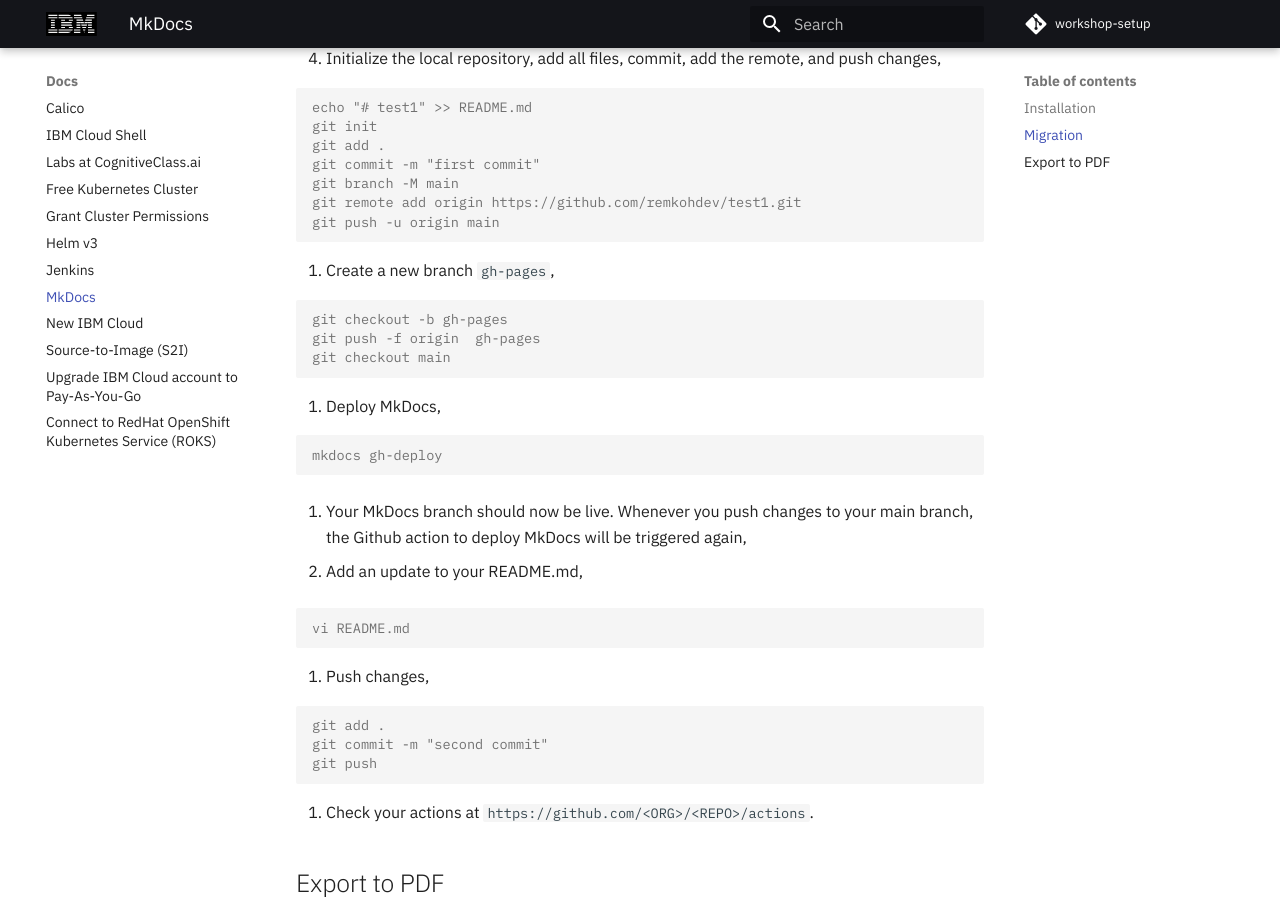
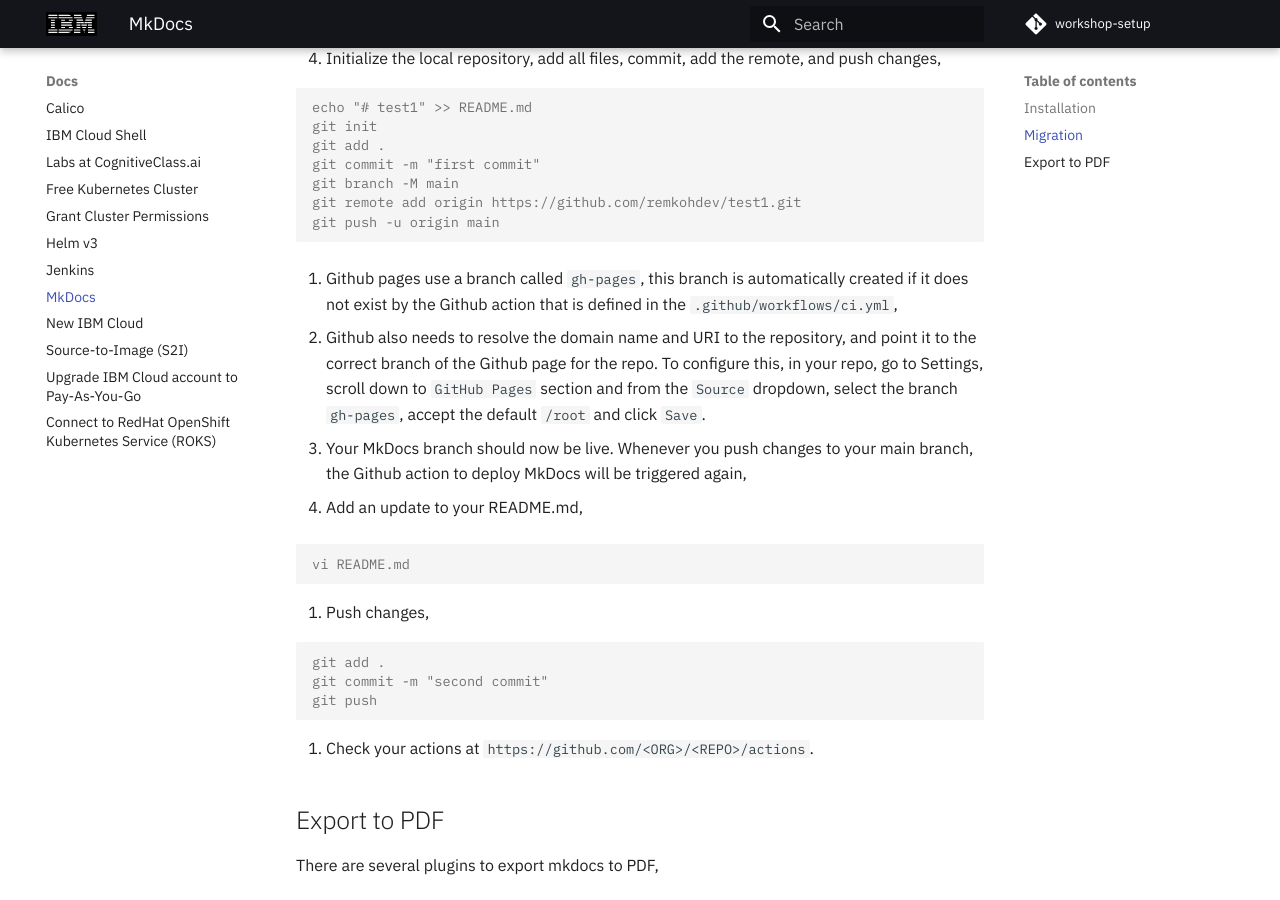
Before and after one commit to IBM/workshop-setup, an MkDocs documentation site: the page built from docs/MKDOCS.md, in a window 1280 px wide and 900 px high, scrolled down 5124 px. Built offline with MkDocs 1.6.1 and Material for MkDocs 9.7.7, drawn with Linux system fonts in a browser that asks for light colours; comment, search, counter and statistics services are not loaded.

Commit message:
add github pages configuration

````diff
--- a/docs/MKDOCS.md
+++ b/docs/MKDOCS.md
@@ -264,19 +264,9 @@ git remote add origin https://github.com/remkohdev/test1.git
 git push -u origin main
 ```
 
-1. Create a new branch `gh-pages`,
+1. Github pages use a branch called `gh-pages`, this branch is automatically created if it does not exist by the Github action that is defined in the `.github/workflows/ci.yml`,
 
-```console
-git checkout -b gh-pages
-git push -f origin  gh-pages
-git checkout main
-```
-
-1. Deploy MkDocs,
-
-```console
-mkdocs gh-deploy
-```
+1. Github also needs to resolve the domain name and URI to the repository, and point it to the correct branch of the Github page for the repo. To configure this, in your repo, go to Settings, scroll down to `GitHub Pages` section and from the `Source` dropdown, select the branch `gh-pages`, accept the default `/root` and click `Save`.
 
 1. Your MkDocs branch should now be live. Whenever you push changes to your main branch, the Github action to deploy MkDocs will be triggered again,
 
````
